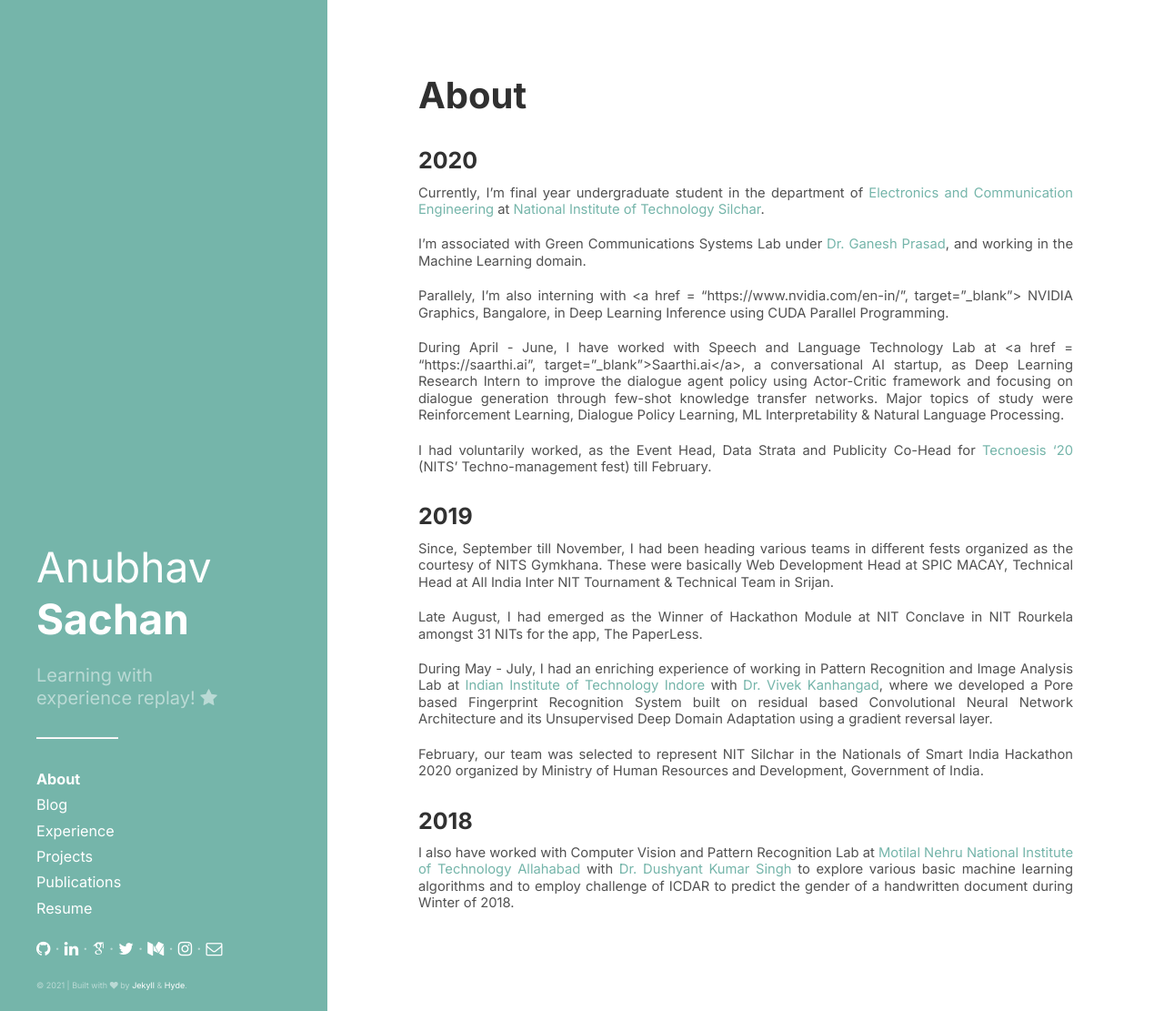
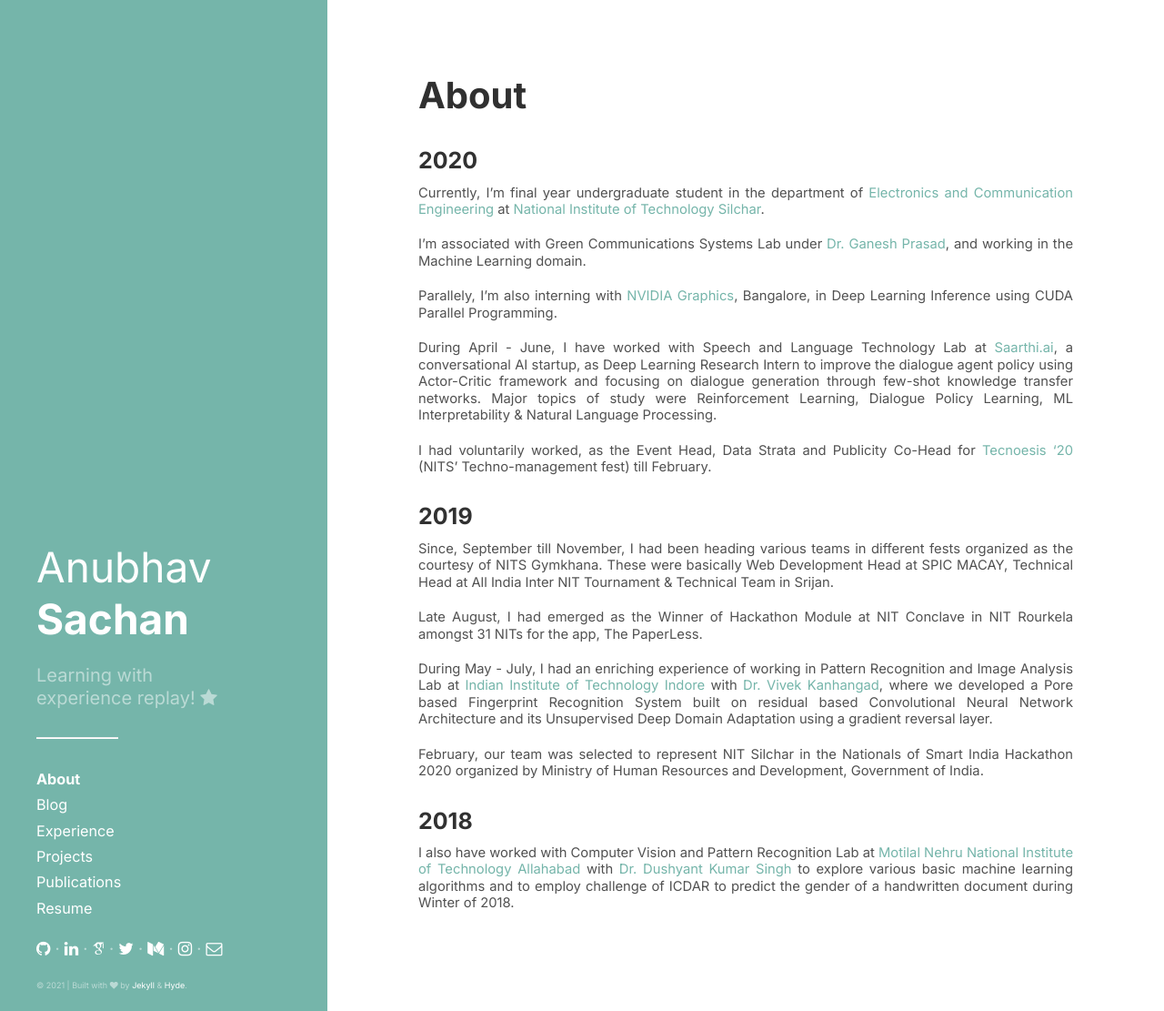
Before and after one commit to anubhav4sachan/anubhav4sachan.github.io, a Jekyll site: the page built from about.md, in a window 1280 px wide and 1111 px high. Shown: the whole window at 91% size. Built offline with Jekyll 4.4.1, drawn with Linux system fonts in a browser that asks for light colours; some web fonts are replaced.

Commit message:
, target bug fixed in about.md

```diff
--- a/about.md
+++ b/about.md
@@ -9,9 +9,9 @@ Currently, I'm final year undergraduate student in the department of [Electronic
 
 I'm associated with Green Communications Systems Lab under [Dr. Ganesh Prasad](https://scholar.google.com/citations?user=lHbOWx0AAAAJ&hl=en), and working in the Machine Learning domain.
 
-Parallely, I'm also interning with <a href = "https://www.nvidia.com/en-in/", target="_blank"> NVIDIA Graphics, Bangalore, in Deep Learning Inference using CUDA Parallel Programming.
+Parallely, I'm also interning with <a href = "https://www.nvidia.com/en-in/" target="_blank"> NVIDIA Graphics</a>, Bangalore, in Deep Learning Inference using CUDA Parallel Programming.
 
-During April - June, I have worked with Speech and Language Technology Lab at <a href = "https://saarthi.ai", target="_blank">Saarthi.ai</a>, a conversational AI startup, as Deep Learning Research Intern to improve the dialogue agent policy using Actor-Critic framework and focusing on dialogue generation through few-shot knowledge transfer networks. Major topics of study were Reinforcement Learning, Dialogue Policy Learning, ML Interpretability & Natural Language Processing.
+During April - June, I have worked with Speech and Language Technology Lab at <a href = "https://saarthi.ai" target="_blank">Saarthi.ai</a>, a conversational AI startup, as Deep Learning Research Intern to improve the dialogue agent policy using Actor-Critic framework and focusing on dialogue generation through few-shot knowledge transfer networks. Major topics of study were Reinforcement Learning, Dialogue Policy Learning, ML Interpretability & Natural Language Processing.
 
 I had voluntarily worked, as the Event Head, Data Strata and Publicity Co-Head for [Tecnoesis '20](https://www.tecnoesis.org) (NITS' Techno-management fest) till February.
 
@@ -22,11 +22,11 @@ Since, September till November, I had been heading various teams in different fe
 
 Late August, I had emerged as the Winner of Hackathon Module at NIT Conclave in NIT Rourkela amongst 31 NITs for the app, The PaperLess.
 
-During May - July, I had an enriching experience of working in Pattern Recognition and Image Analysis Lab at <a href = "https://www.iiti.ac.in/">Indian Institute of Technology Indore</a> with <a href = "http://www.iiti.ac.in/people/~kvivek/">Dr. Vivek Kanhangad</a>, where we developed a Pore based Fingerprint Recognition System built on residual based Convolutional Neural Network Architecture and its Unsupervised Deep Domain Adaptation using a gradient reversal layer.
+During May - July, I had an enriching experience of working in Pattern Recognition and Image Analysis Lab at <a href = "https://www.iiti.ac.in/" target="_blank">Indian Institute of Technology Indore</a> with <a href = "http://www.iiti.ac.in/people/~kvivek/" target="_blank">Dr. Vivek Kanhangad</a>, where we developed a Pore based Fingerprint Recognition System built on residual based Convolutional Neural Network Architecture and its Unsupervised Deep Domain Adaptation using a gradient reversal layer.
 
 February, our team was selected to represent NIT Silchar in the Nationals of Smart India Hackathon 2020 organized by Ministry of Human Resources and Development, Government of India.
 
 
 ### 2018
 
-I also have worked with Computer Vision and Pattern Recognition Lab at <a href = "http://www.mnnit.ac.in/">Motilal Nehru National Institute of Technology Allahabad</a> with <a href = "https://dksinghmnnit.github.io">Dr. Dushyant Kumar Singh</a> to explore various basic machine learning algorithms and to employ challenge of ICDAR to predict the gender of a handwritten document during Winter of 2018.
+I also have worked with Computer Vision and Pattern Recognition Lab at <a href = "http://www.mnnit.ac.in/" target="_blank">Motilal Nehru National Institute of Technology Allahabad</a> with <a href = "https://dksinghmnnit.github.io" target="_blank">Dr. Dushyant Kumar Singh</a> to explore various basic machine learning algorithms and to employ challenge of ICDAR to predict the gender of a handwritten document during Winter of 2018.
```
